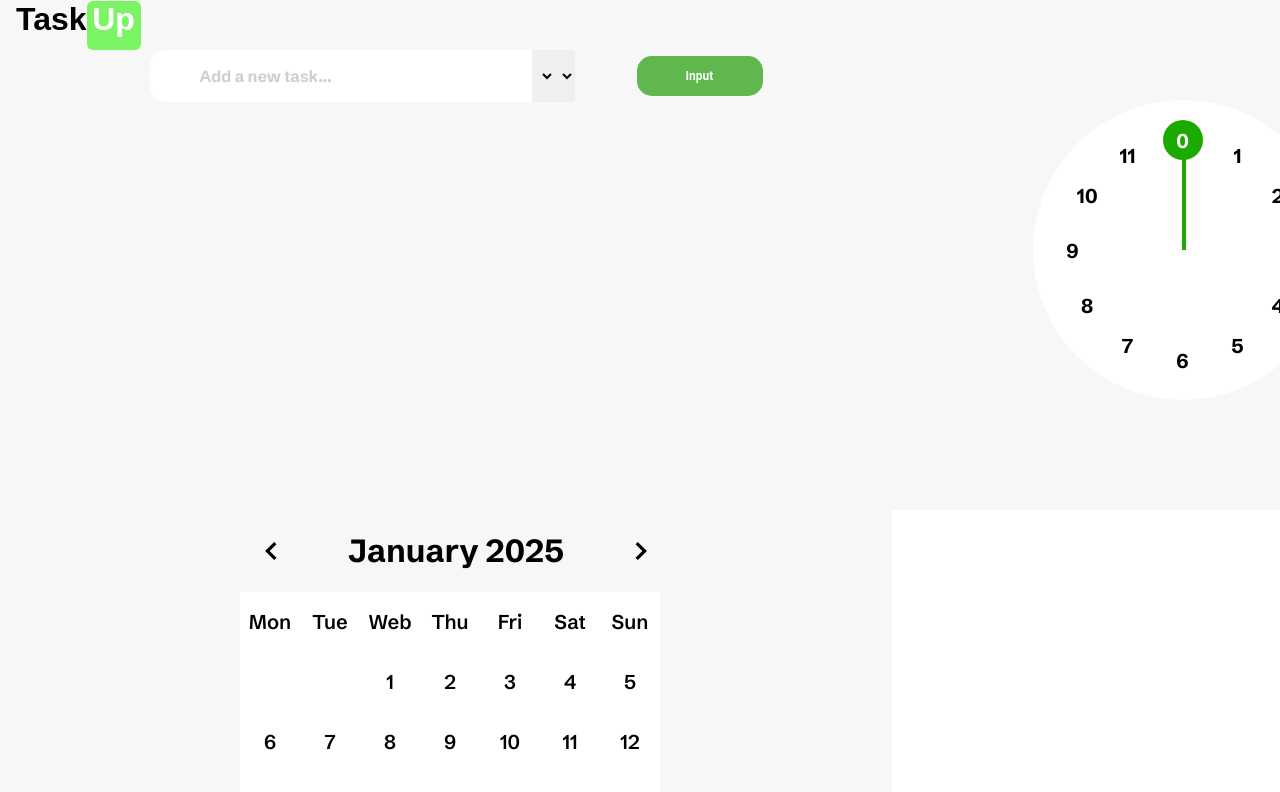
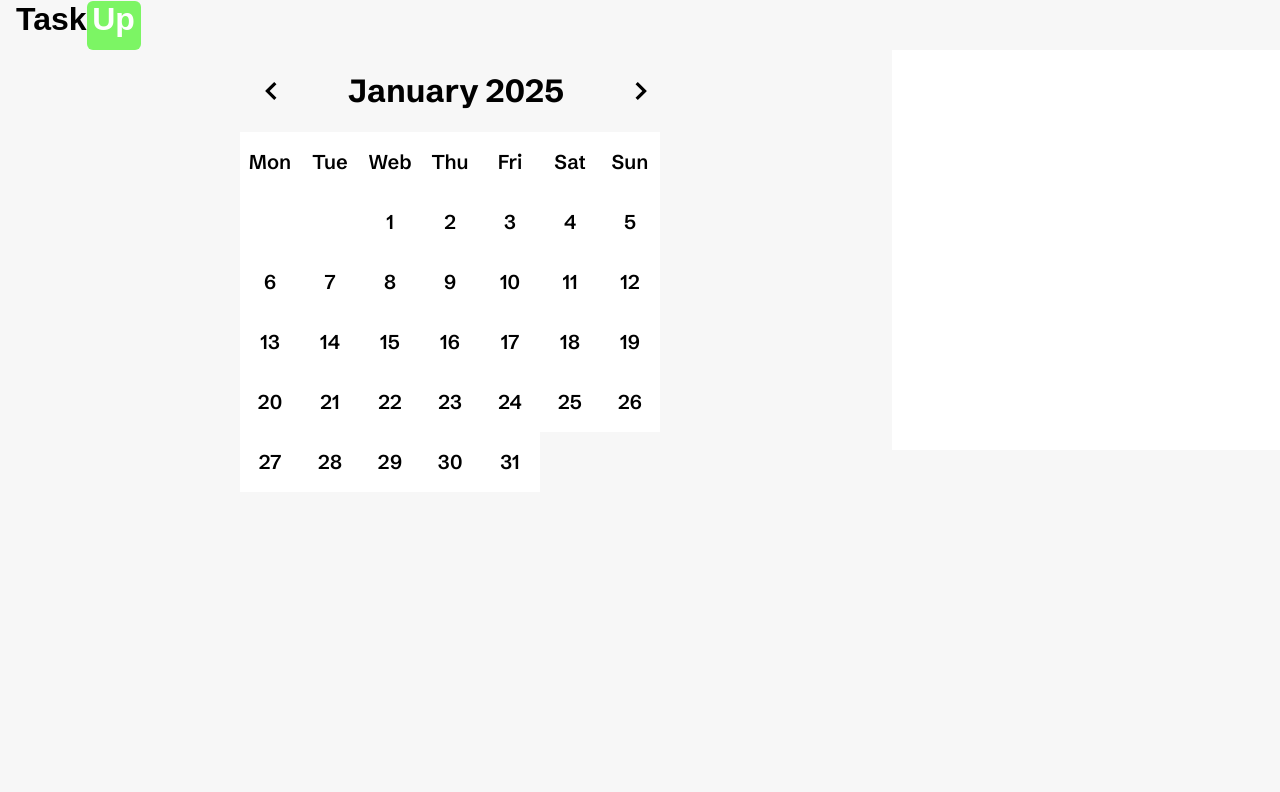
Before and after one commit to Kacper99999/TaskUp-frontend, a React (Create React App) app: page /tasks in a window 1280 px wide. Shown: the top 792 px of the page. Built offline with nearby package versions, Linux system fonts and the light colour scheme.

Commit message:
Update clock and calendar.

```diff
--- a/src/components/Calendar/index.js
+++ b/src/components/Calendar/index.js
@@ -46,10 +46,9 @@ export const Calendar = ({onDayClick}) => {
     }
 
     const handlePastMonth = () => {
-        console.log(currentMonth)
         if(currentMonth === 0){
             setChangeYear(changeYear - 1);
-            setChangeMounth(10);
+            setChangeMounth(changeMounth + 11);
         }
         else{
             setChangeMounth(changeMounth - 1)
@@ -57,10 +56,9 @@ export const Calendar = ({onDayClick}) => {
     }
 
     const handleFutureMonth = () => {
-        console.log(currentMonth)
         if(currentMonth > 10){
             setChangeYear(changeYear + 1)
-            setChangeMounth(-1);
+            setChangeMounth(changeMounth - 11);
         }
         else{
             setChangeMounth(changeMounth + 1)
--- a/src/components/Clock/index.js
+++ b/src/components/Clock/index.js
@@ -1,6 +1,6 @@
 import css from "./Clock.module.css";
 import { useEffect, useState } from "react";
-export const Clock = () => {
+export const Clock = ({onSubmitTime}) => {
 
     const [flag, setFlag] = useState(false);
     const [hour, setHour] = useState(0);
@@ -31,6 +31,10 @@ export const Clock = () => {
             setFlag(true);
         },1500)
     }
+
+    useEffect(() => {
+        onSubmitTime(hour, minutes)
+    },[minutes])
 
 
     const renderClockNumbersHours = () => {
--- a/src/components/TasksInput/index.js
+++ b/src/components/TasksInput/index.js
@@ -4,24 +4,14 @@ import css from "./TasksInput.module.css";
 import PropTypes from "prop-types";
 
 
-export const TasksInput = ({onSubmitTask}) => {
+export const TasksInput = ({handleTaskInput}) => {
 
     return(
             <div>
                 <Formik
-                initialValues={{taskText:"", start_hour:"", start_minutes:"", end_hour:"", end_minutes:"", category:"", priority:""}}
+                initialValues={{taskText:""}}
                 onSubmit={(values,{resetForm}) => {
-                    const start_time = `${values.start_hour}:${values.start_minutes}`;
-                    const end_time = `${values.end_hour}:${values.end_minutes}`;
-                    const response = {...values, start_time, end_time};
-                    delete response.start_hour;
-                    delete response.start_minutes;
-                    delete response.end_hour;
-                    delete response.end_minutes;
-
-                        onSubmitTask(response);
-
-                    console.log(response);
+                        handleTaskInput(values);
                     resetForm();
                 }}>
                     {({isSubmitting}) => (
@@ -30,13 +20,6 @@ export const TasksInput = ({onSubmitTask}) => {
                             <div className={css.form_field}>
                                 <Field type="text" name="taskText" id="taskText" placeholder="Add a new task..."/>
                                 <ErrorMessage name="taskText" component={"div"} className={css.error}/>
-                            </div>
-
-                            <div className={css.form_field}>
-                                <Field as="select" name="category" id="category" placeholder="Set category"/>
-                            </div>
-                            <div className={css.form_field}>
-                                <Field as="select" name="priority" id="priority"/>
                             </div>
                             <div>
 
--- a/src/pages/TasksPage.js
+++ b/src/pages/TasksPage.js
@@ -1,4 +1,4 @@
-import { useState } from "react"
+import { useEffect, useState } from "react"
 import { Calendar } from "../components/Calendar"
 import { Day } from "../components/Day";
 import { TasksInput } from "../components/TasksInput"
@@ -9,16 +9,27 @@ import { Clock } from "../components/Clock";
 export default function TasksPage() {
 
     const dispatch = useDispatch();
+    const [currentStep, setCurrentStep] = useState(1);
     const [selectedDay, setSelectedDay] = useState({day:"", month:"", year:""});
+    const [selectedTime, setSelectedTime] = useState({hour:0, minutes:0});
+
+    const handleTimeClick = (hour, minutes) => {
+        setSelectedTime({hour, minutes});
+        setCurrentStep(4);
+    }
 
     const handleDayClick = ({day, month, year}) => {
         setSelectedDay({day, month, year});
+        setCurrentStep(2);
     }
 
-    const handleTaskSubmit = (taskDetails) => {
-        const task = {...taskDetails, day:selectedDay.day, month: selectedDay.month, year:selectedDay.year};
-        dispatch(addTask(task))
-        console.log(task);
+    const handleTaskInput = (taskDetails) => {
+        setCurrentStep(3)
+    }
+
+    const submitTask = () => {
+        // const task = {...taskDetails, day:selectedDay.day, month: selectedDay.month, year:selectedDay.year, hour:selectedTime.hour, minutes:selectedTime.minutes };
+        // dispatch(addTask(task))
     }
 
     const filterTasks = () => {
@@ -36,9 +47,9 @@ export default function TasksPage() {
     return(
         <div>
             <div style={{display:"flex", columnGap:"220px",rowGap:"60px", flexWrap:"wrap",justifyContent:"center",width:"1500px"}}>
-            <TasksInput onSubmitTask={handleTaskSubmit}/>
-            <Clock/>
-            <Calendar onDayClick={handleDayClick}/>
+            {currentStep === 1  && <Calendar onDayClick={handleDayClick}/>}
+            {currentStep === 2 && <TasksInput handleTaskInput={handleTaskInput}/>}
+            {currentStep === 3 && <Clock onSubmitTime = {handleTimeClick}/>}
             <Day day={selectedDay}/>
             </div>
         </div>
```
